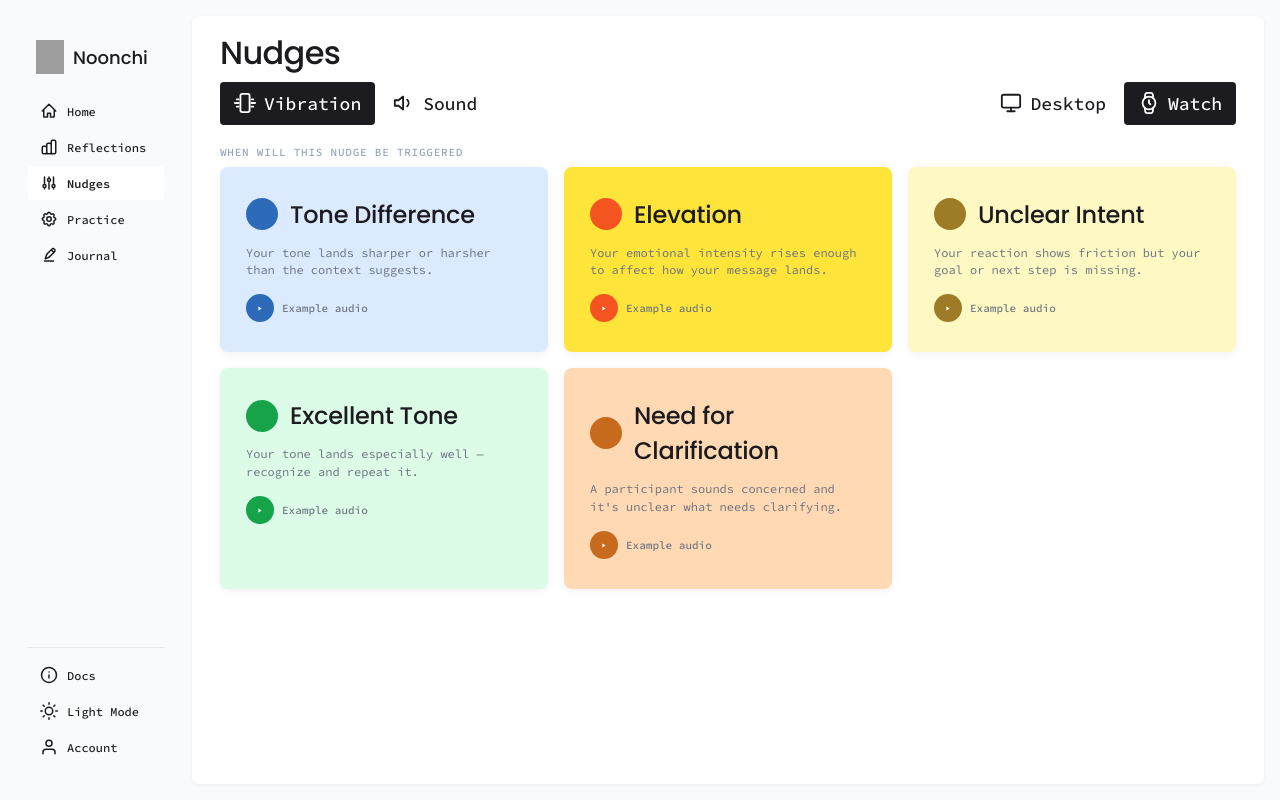
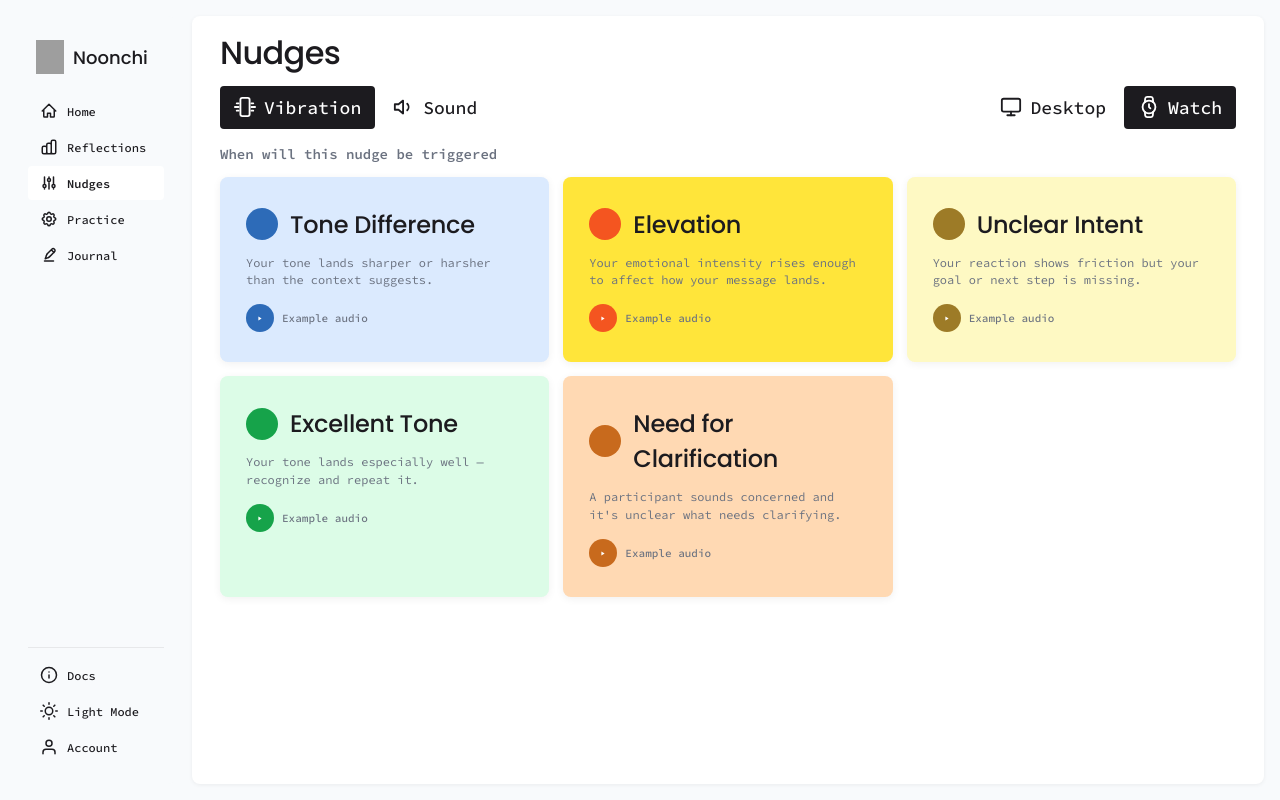
Before and after one commit to lucaskmiyazaki/noonchi_appraisal, a Flask app: template templates/nudge_settings.html in a window 1280 px wide. Run offline with Flask 3, Linux system fonts and the light colour scheme; the template is opened without the code that fills it, so the values that code supplies are empty; some libraries are stand-ins or nearby versions; grey boxes are pictures that could not be loaded.

Commit message:
style: fix spacing

```diff
--- a/templates/nudge_settings.html
+++ b/templates/nudge_settings.html
@@ -57,7 +57,7 @@
       display: flex;
       align-items: center;
       justify-content: space-between;
-      padding: 12px 28px 0;
+      padding: 16px 28px 0;
       flex-shrink: 0;
     }
 
@@ -98,16 +98,14 @@
     .nudge-scroll {
       flex: 1;
       overflow-y: auto;
-      padding: 20px 28px 32px;
+      padding: 16px 28px 32px;
     }
 
     .nudge-section-label {
-      font-size: var(--fs-xs);
-      font-weight: var(--fw-medium);
-      letter-spacing: 0.07em;
-      text-transform: uppercase;
-      color: #94a3b8;
-      margin-bottom: 8px;
+      font-size: var(--fs-body);
+      font-weight: var(--fw-bold);
+      color: var(--text-muted);
+      margin: 0 0 14px;
       font-family: var(--font-mono);
     }
 
@@ -123,7 +121,8 @@
     .trigger-grid {
       display: grid;
       grid-template-columns: repeat(3, minmax(0, 1fr));
-      gap: 16px;
+      gap: 14px;
+      margin-bottom: 28px;
     }
 
     .trigger-card {
```
Also changed, not shown: templates/analysis.html (+11 -14 lines).
